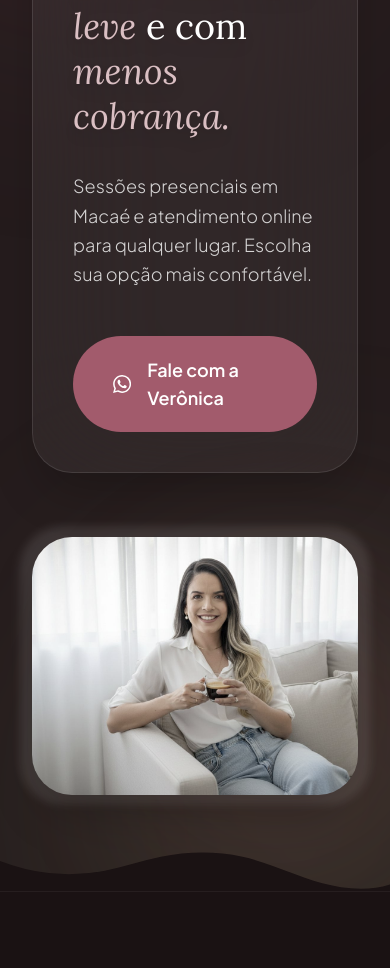
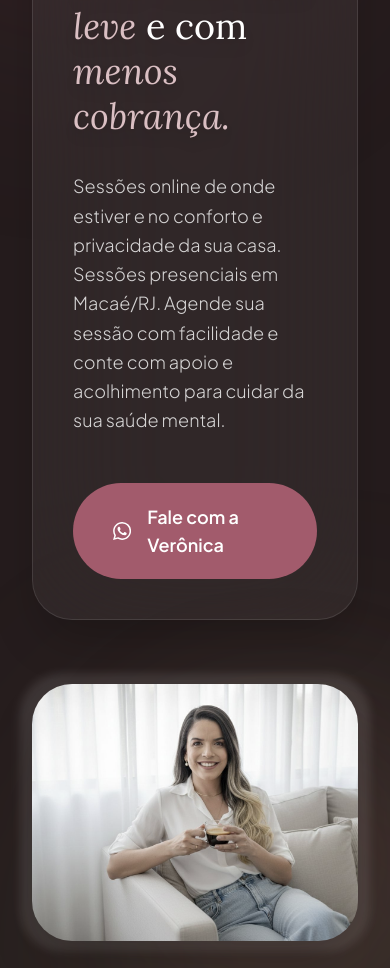
Before and after one commit to g-sarden/site_veronica, a plain HTML site: page index.html in a window 390 px wide. Shown: the part 5627-6595 px from the top of the page. Drawn offline with nearby package versions, Linux system fonts and the light colour scheme.

Commit message:
Update index.html
Ajuste de tamanho de fonte no header da primeira seção e mais alguns ajustes de texto.

```diff
--- a/index.html
+++ b/index.html
@@ -325,7 +325,7 @@
                     <span class="text-xs font-label uppercase tracking-widest text-primary-container drop-shadow-md">
                         BEM-VINDA AO SEU ESPAÇO SEGURO</span>
                 </div>
-                <h1 class="font-headline text-5xl md:text-7xl text-white leading-[1.1] mb-8 drop-shadow-xl">
+                <h1 class="font-headline text-5xl md:text-6xl text-white leading-[1.1] mb-8 drop-shadow-xl">
                     <span class="sr-only">Psicóloga Clínica Verônica Grijó Especialista em Ansiedade Feminina.
                     </span>
                     Onde a ansiedade e a exaustão feminina encontram o <span
@@ -562,8 +562,9 @@
                         class="italic font-normal text-primary-container">menos cobrança.</span>
                 </h2>
                 <p class="text-lg md:text-xl text-white/80 mb-12 leading-relaxed font-light max-w-xl text-left">
-                    Sessões presenciais em Macaé e atendimento online para qualquer lugar. Escolha sua opção mais
-                    confortável.
+                    Sessões online de onde estiver e no conforto e privacidade da sua casa.
+                    Sessões presenciais em Macaé/RJ.
+                    Agende sua sessão com facilidade e conte com apoio e acolhimento para cuidar da sua saúde mental.
                 </p>
                 <div class="flex justify-center">
                     <a href="https://wa.me/5521976215505?text=Olá%20Verônica%2C%20vi%20seu%20site%20e%20gostaria%20de%20saber%20mais%20sobre%20as%20sessões"
```
